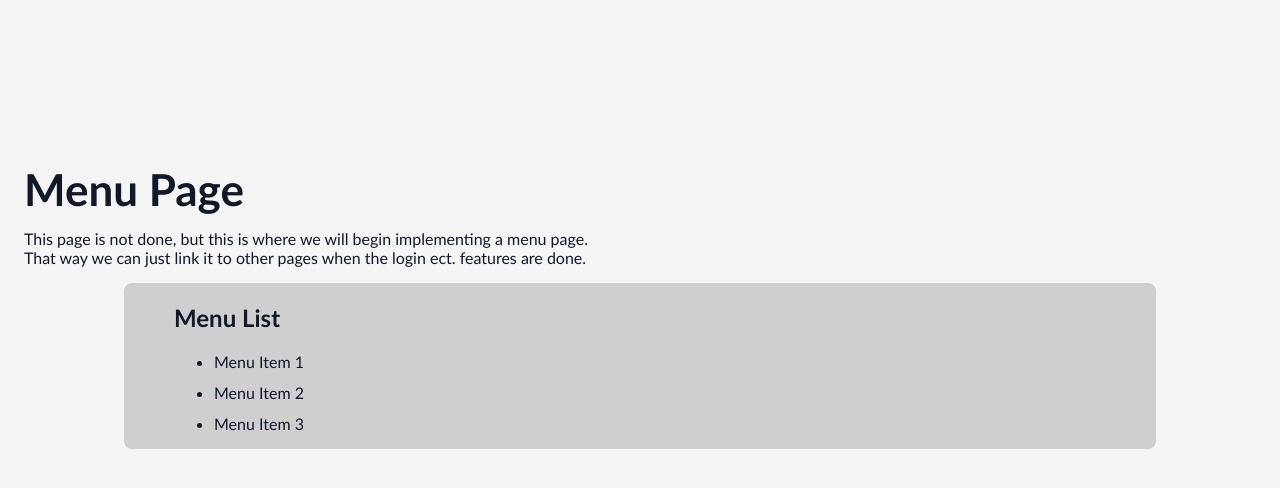
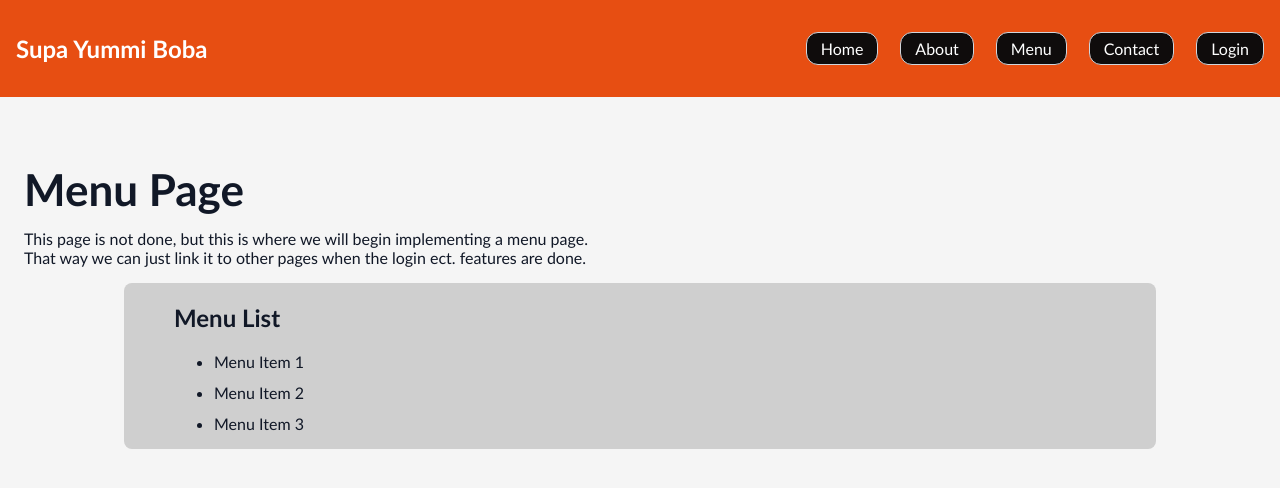
Before and after one commit to Ezra-Kuba/Project3Team74, a Next.js app: page /menu in a window 1280 px wide. Shown: the top 488 px of the page. Built offline with nearby package versions, Linux system fonts and the light colour scheme; no server answers.

Commit message:
added navbar to menu page so you can navigate out of it without hit the back arrow on ur browser for convenience to the user and optimization

```diff
--- a/app/menu/page.js
+++ b/app/menu/page.js
@@ -5,6 +5,17 @@ export const metadata = {
 export default function MenuGUI() {
   return (
     <main className="menu-page">
+      <nav class="navbar">
+        <div class="logo">Supa Yummi Boba</div>
+        <ul class="nav-links">
+          <li><a className="nav-bar-items" href="/">Home</a></li>
+          <li><a className="nav-bar-items" href="#about">About</a></li>
+          <li><a className="nav-bar-items" href="/">Menu</a></li>
+          <li><a className="nav-bar-items" href="#contact">Contact</a></li>
+          <li><a className="nav-bar-items" href="/login">Login</a></li>
+        </ul>
+      </nav>
+
       <section className="menu-title" aria-labelledby="menu-title">
         <h1 id="menu-title">Menu Page</h1>
         <p className="menu-copy">This page is not done, but this is where we will begin implementing a menu page. <br></br>That way we can just link it to other pages when the login ect. features are done.</p>
```
